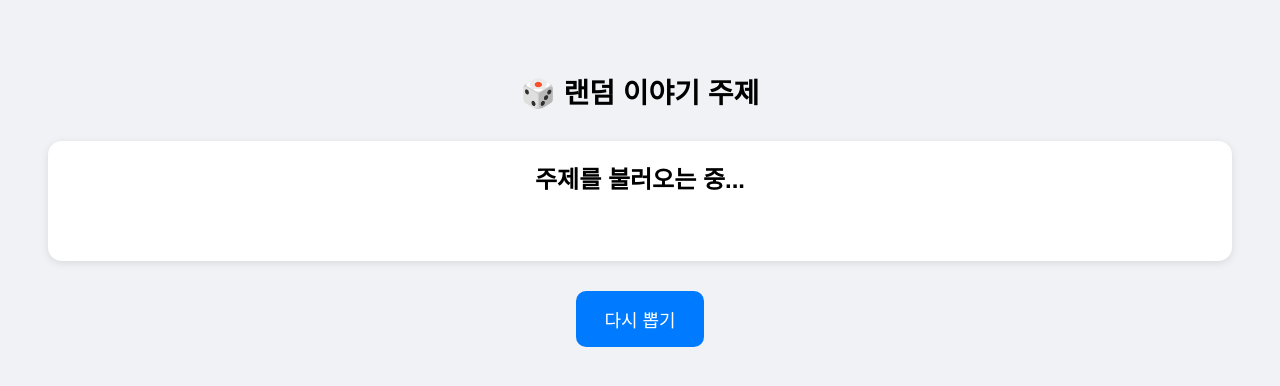
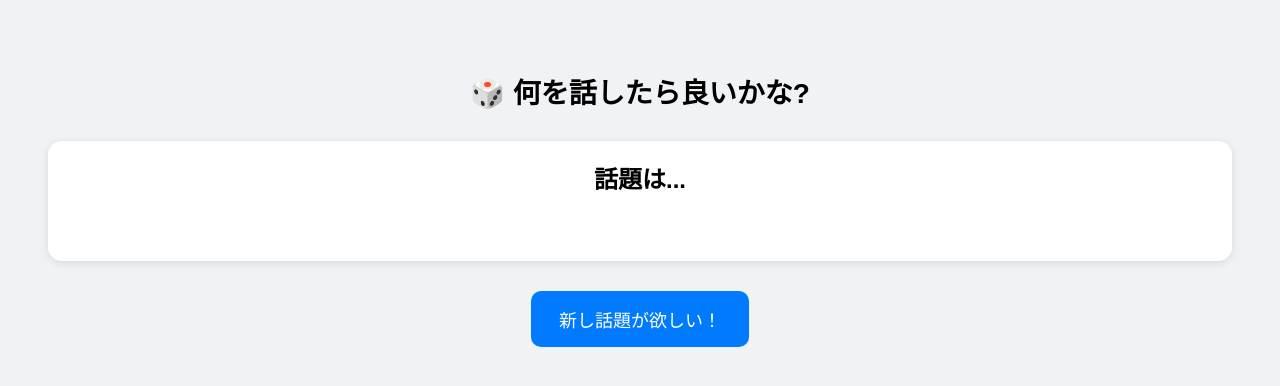
Before and after one commit to seinenkaihyogo/TALKBOX, a plain HTML site: page index.html in a window 1280 px wide. Drawn offline with Linux system fonts and the light colour scheme; no server answers.

Commit message:
Update index.html

```diff
--- a/index.html
+++ b/index.html
@@ -3,7 +3,7 @@
 <head>
     <meta charset="UTF-8">
     <meta name="viewport" content="width=device-width, initial-scale=1.0">
-    <title>랜덤 이야기 주제</title>
+    <title>何を話したら良いかな?</title>
     <style>
         body {
             font-family: Arial, sans-serif;
@@ -43,11 +43,11 @@
 </head>
 <body>
 
-    <h2>🎲 랜덤 이야기 주제</h2>
+    <h2>🎲 何を話したら良いかな?</h2>
 
-    <div id="topic">주제를 불러오는 중...</div>
+    <div id="topic">話題は...</div>
 
-    <button onclick="pickTopic()">다시 뽑기</button>
+    <button onclick="pickTopic()">新し話題が欲しい！</button>
 
     <script>
         const sheetUrl = "https://docs.google.com/spreadsheets/d/e/2PACX-1vRvauNaDOjjlKLjj8wGnZEXdirxl1eL-eNej6O8rMu4LrPWptb0Nms8VO8gU_HBYdvTFZ65_LVsa1DL/pub?output=csv";
```
